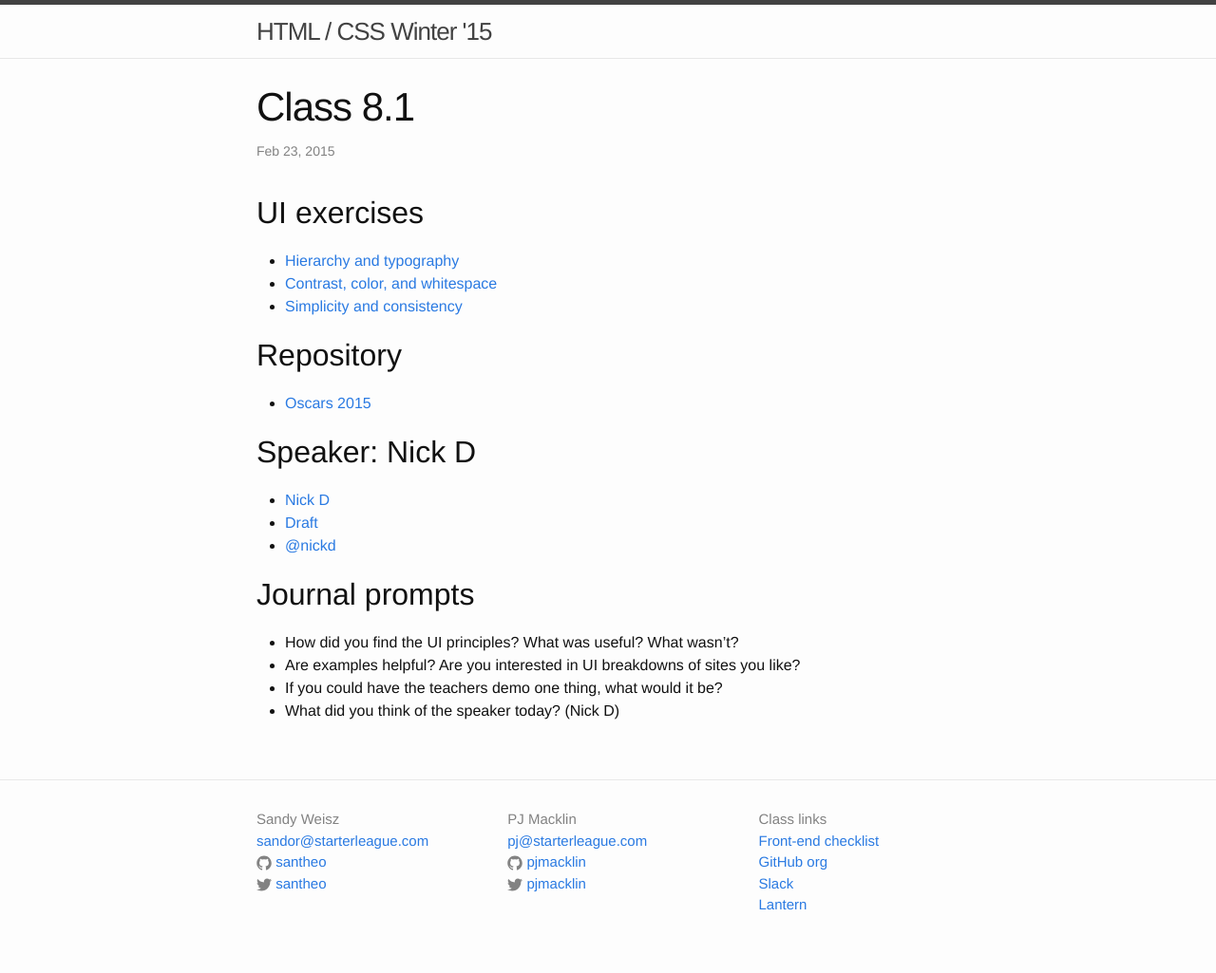
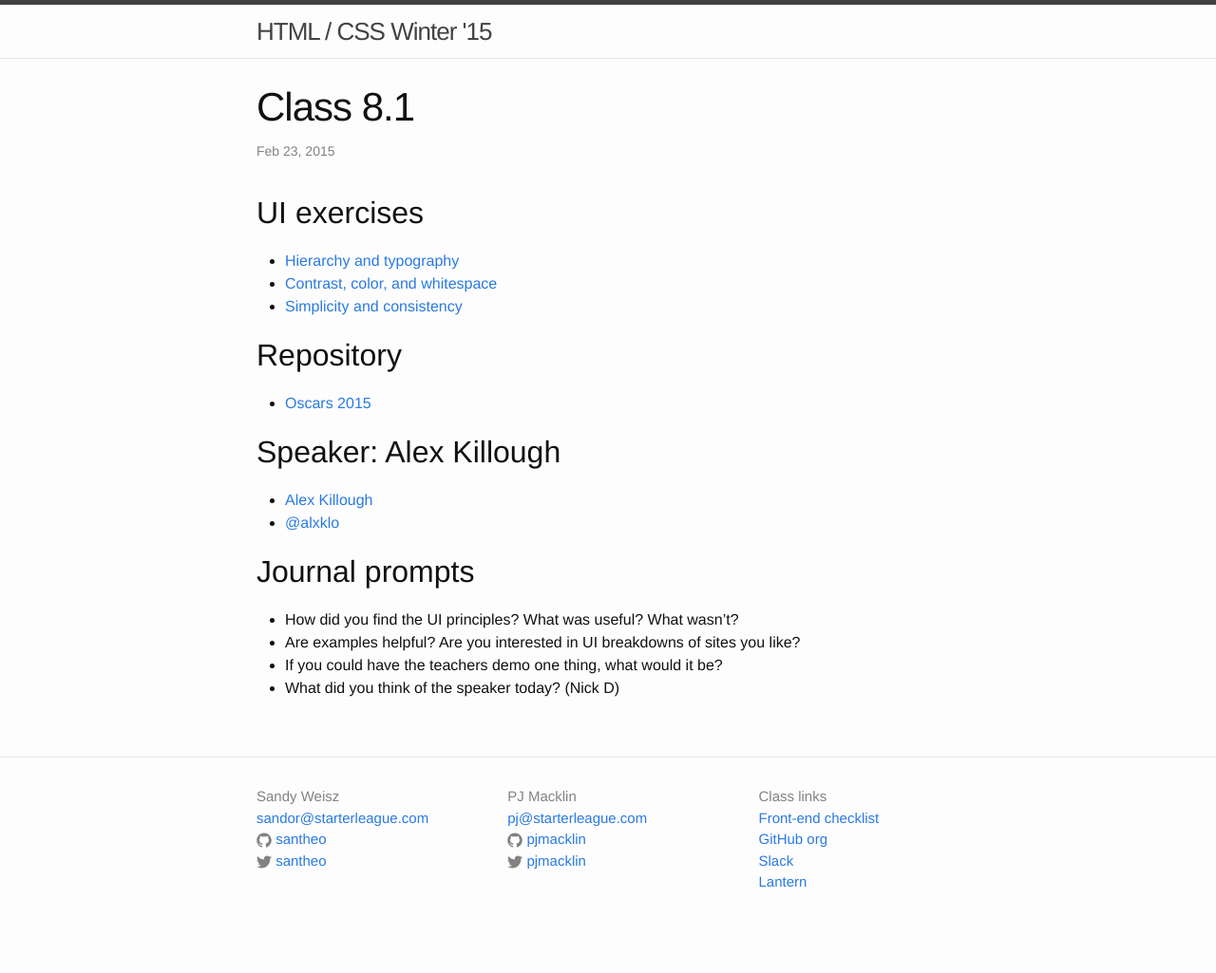
Before and after one commit to tsl-html-css/tsl-html-css.github.io, a Jekyll site: the page built from _posts/2015-02-19-8.1.md, in a window 1280 px wide. Shown: the whole page at 95% size. Built offline with Jekyll 4.4.1, drawn with Linux system fonts in a browser that asks for light colours; after the commit the page ends 1001 px from its top, so only the background shows below that.

Commit message:
Updating today's speaker.

```diff
--- a/_posts/2015-02-19-8.1.md
+++ b/_posts/2015-02-19-8.1.md
@@ -14,10 +14,9 @@ categories: class
 ## Repository
 * [Oscars 2015](http://github.com/tsl-html-css/oscars-2015)
 
-## Speaker: Nick D
-* [Nick D](http://nickd.org/)
-* [Draft](https://draft.nu/)
-* [@nickd](https://twitter.com/nickd)
+## Speaker: Alex Killough
+* [Alex Killough](http://www.gravitytank.com/team_profile/alex_killough)
+* [@alxklo](https://twitter.com/alxklo)
 
 
 ## Journal prompts
```
